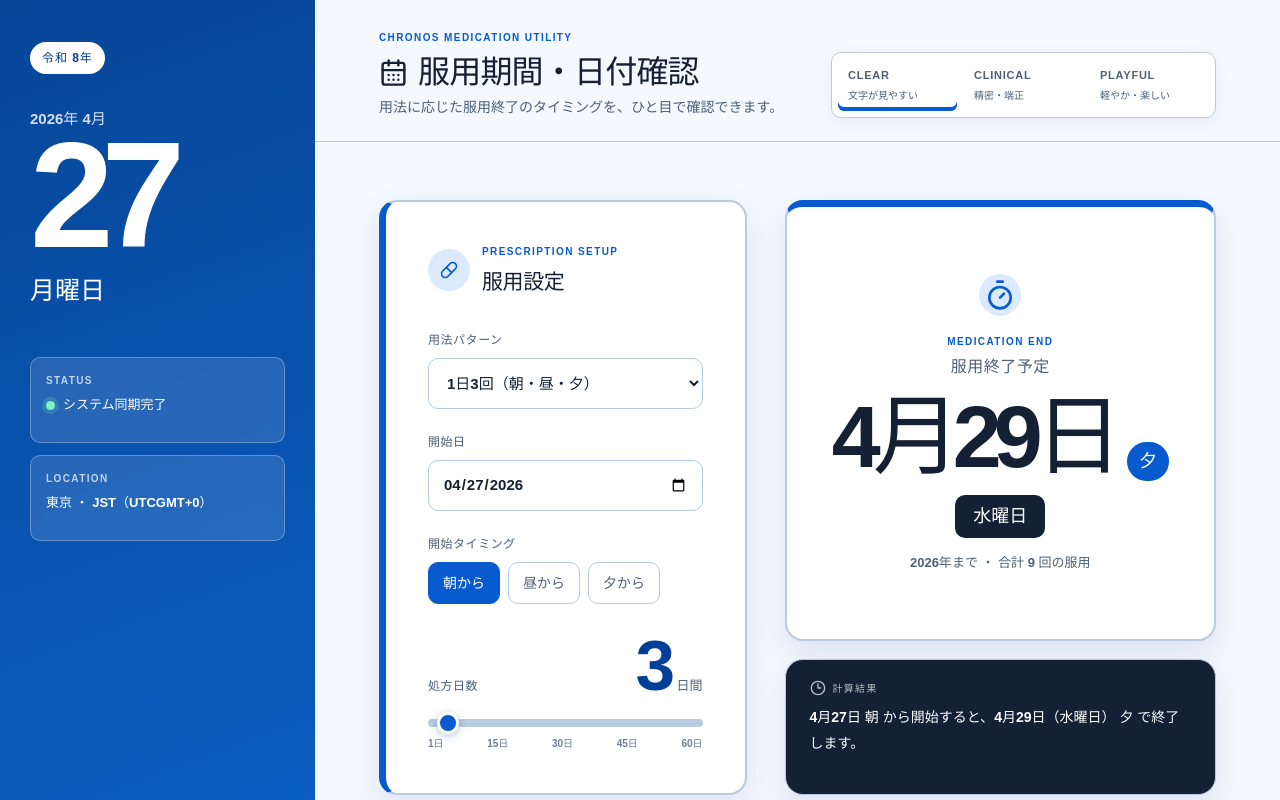
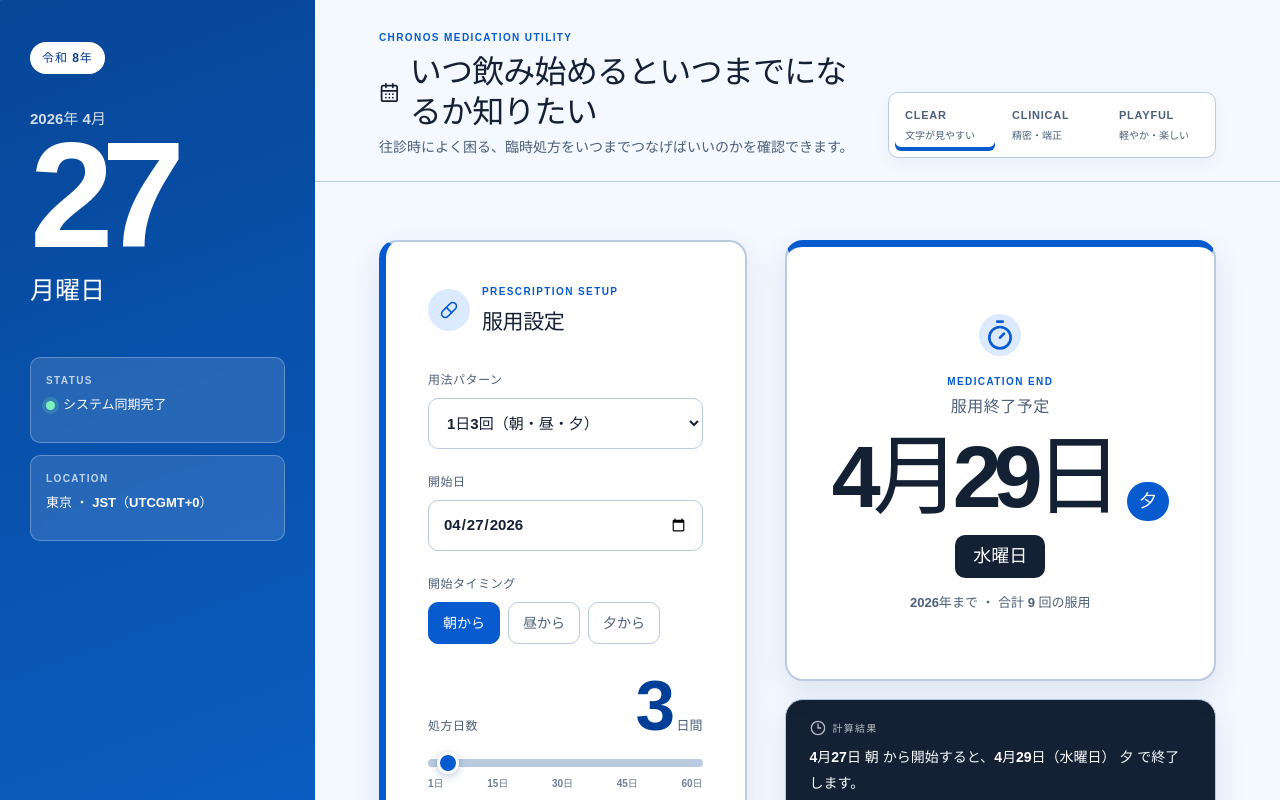
Before and after one commit to ogaflame/datedatedate, a React (Vite) app: page / in a window 1280 px wide. Shown: the top 800 px of the page. Built offline with nearby package versions, Linux system fonts and the light colour scheme.

Commit message:
Update header text for medication utility

```diff
--- a/src/App.tsx
+++ b/src/App.tsx
@@ -303,8 +303,8 @@ export default function App() {
         <header className="app-header">
           <div>
             <p className="eyebrow">Chronos medication utility</p>
-            <h1><CalendarDays size={29} aria-hidden="true" />服用期間・日付確認</h1>
-            <p className="header-description">用法に応じた服用終了のタイミングを、ひと目で確認できます。</p>
+            <h1><CalendarDays size={29} aria-hidden="true" />いつ飲み始めるといつまでになるか知りたい</h1>
+            <p className="header-description">往診時によく困る、臨時処方をいつまでつなげばいいのかを確認できます。</p>
           </div>
 
           <div className="theme-switch" role="group" aria-label="デザインテーマ">
```
